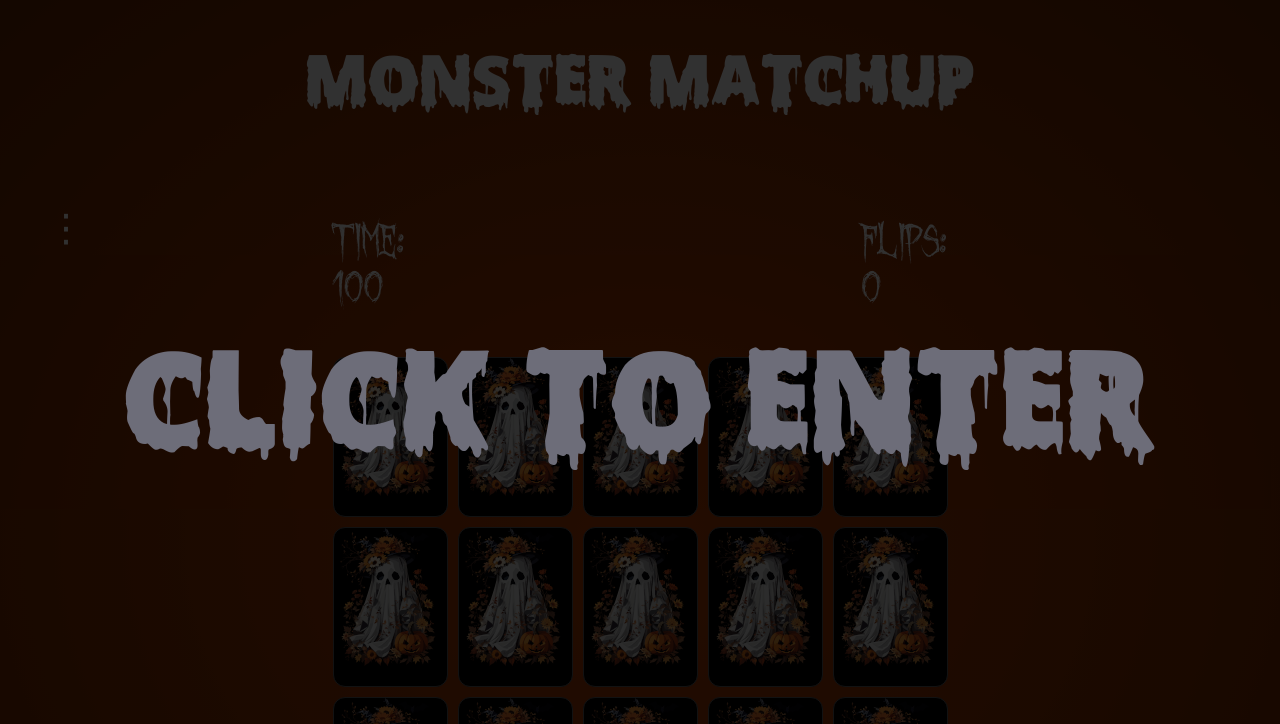
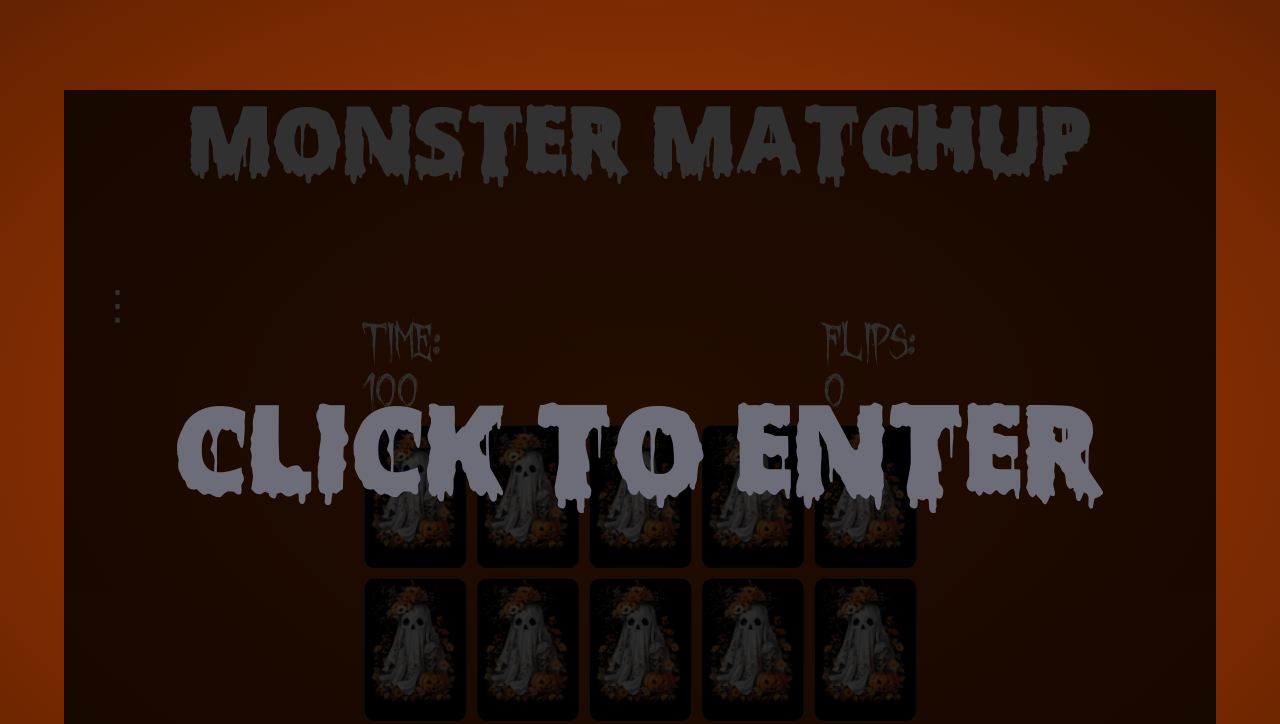
Before and after one commit to KVanderhill/HalloweenMemGame, a plain HTML site: page index.html in a window 1280 px wide. Shown: the top 724 px of the page. Drawn offline with Linux system fonts and the light colour scheme; files whose address does not match are found by name.

Commit message:
fixed sizing of app

```diff
--- a/css/styles.css
+++ b/css/styles.css
@@ -23,6 +23,8 @@ html{
 body {
     margin: 0;
     background: radial-gradient(#b33e04, #632201);
+    transform: scale(0.9); /* Scale down the entire application */
+    height: 100vh;
 
 }
 
@@ -32,26 +34,25 @@ body {
     font-family: Scary Halloween, serif;
     font-weight: normal;
     text-align: center;
-    font-size: 4em;
+    font-size: 6em;
+    margin-top: 50px;
 }
 
 /********Adjusts Time & Flips location********/
 .game-info-container {
-    margin-top: -130px; /* Added to move the game info container up */
     display: flex;
+    margin-top: -100px; /* Added to move the game info container up */
     grid-column: 1 / -1;
-    grid-template-columns: repeat(4, auto);
-    grid-template-rows: repeat(5, auto);
     justify-content: space-between;
 }
 
 /*******Allows Size Adjustment of Timer & Flips Font********/
 .game-info {
     color: whitesmoke;
-    font-size: 2.5em;
+    font-size: 3em;
 }
 
-/*******Grid Layouts for Different Levels*******/
+/*******Grid Layouts*******/
 .game-container {
     margin: 50px auto;
     display: grid;
@@ -116,11 +117,12 @@ body {
     color: #6d6d79;
     font-family: Scary Halloween, serif;
     transition: background-color 500ms, font-size 500ms;
+    font-size: 10vw; /* Adjusts size relative to viewport width */
 }
 
 /******Replay Text*********/
 .overlay-text-small {
-    font-size: .3em;
+    font-size: 2vw; /* Adjusts size relative to viewport width */
 }
 
 /******click to enter*******/
@@ -215,13 +217,13 @@ body {
 .menu {
     position: relative;
     display: inline-block;
-    margin: 45px;
+    margin: 35px;
 }
 
 .menu-button {
     background: none;
     border: none;
-    font-size: 38px;
+    font-size: 45px;
     cursor: pointer;
     color: whitesmoke;
     padding: 2px;
@@ -320,7 +322,7 @@ body {
     color: whitesmoke;
     border: none;
     padding: 5px 30px;
-    font-size: 1.5em;
+    font-size: 2em;
     cursor: url("../assets/cursors/Ghost.cur"), auto;
     margin-top: 20px;
     border-radius: 25px;
--- a/js/script.js
+++ b/js/script.js
@@ -166,21 +166,17 @@ if (document.readyState === 'loading') {
 
 function ready() {
 
-    console.log('Ready function executed'); // Debugging statement
 
 
     let overlays = Array.from(document.getElementsByClassName('overlay-text'));
     let cards = Array.from(document.getElementsByClassName('card'));
 
-    console.log('Overlays:', overlays); // Debugging statement
-    console.log('Cards:', cards); // Debugging statement
 
 
     let game = new MixOrMatch(100, cards);
 
     overlays.forEach(overlay => {
         overlay.addEventListener('click', () => {
-            console.log('Overlay clicked'); // Debugging statement
             overlay.classList.remove('visible');
             cards = Array.from(document.getElementsByClassName('card')); // Update the array in case new cards were added
             game.cardsArray = cards; // Update the game's card array
@@ -190,7 +186,6 @@ function ready() {
 
     cards.forEach(card => {
         card.addEventListener('click', () => {
-            console.log('Card clicked'); // Debugging statement
             game.flipCard(card);
         });
     });
@@ -198,7 +193,6 @@ function ready() {
     // Start button event listener
     const startButton = document.getElementById('start-button');
     startButton.addEventListener('click', () => {
-        console.log('Start button clicked'); // Debugging statement
         startButton.style.display = 'none'; // Hide start button after clicking
         game.startTimer(); // Start the timer
     });
--- a/js/theme.js
+++ b/js/theme.js
@@ -6,9 +6,7 @@ console.log('colorOptions:', colorOptions);
 colorOptions.forEach(option => {
     console.log('Adding event listener to:', option);
     option.addEventListener('click', function() {
-        console.log('Button clicked:', this); // Debugging line
         const color = this.getAttribute('data-color');
-        console.log('Changing background to:', color); // Debugging line
         document.body.style.background = color;
     });
 });
```
Also changed, not shown: index.html (+6 -3 lines), js/cardgen.js (deleted).
